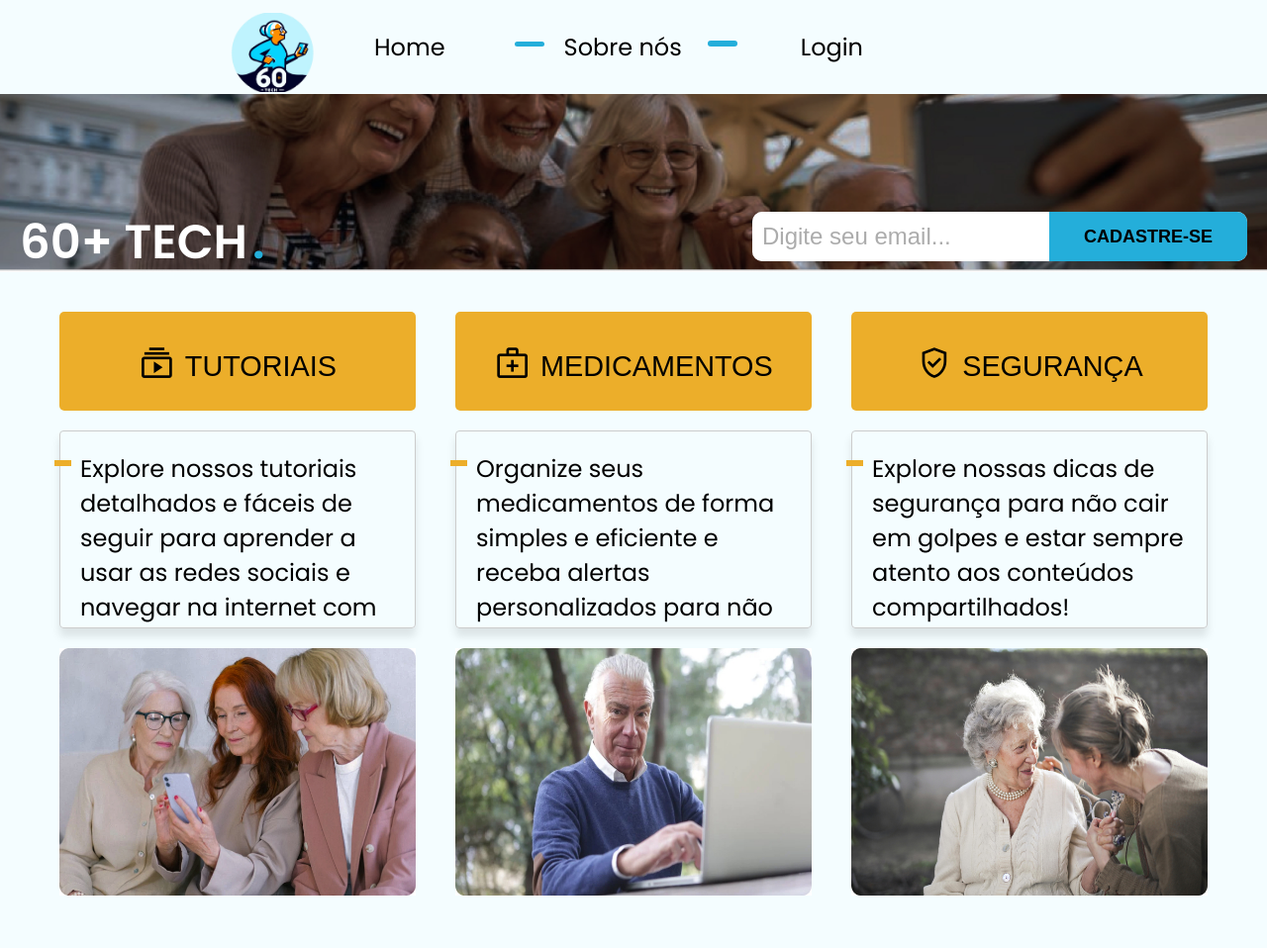
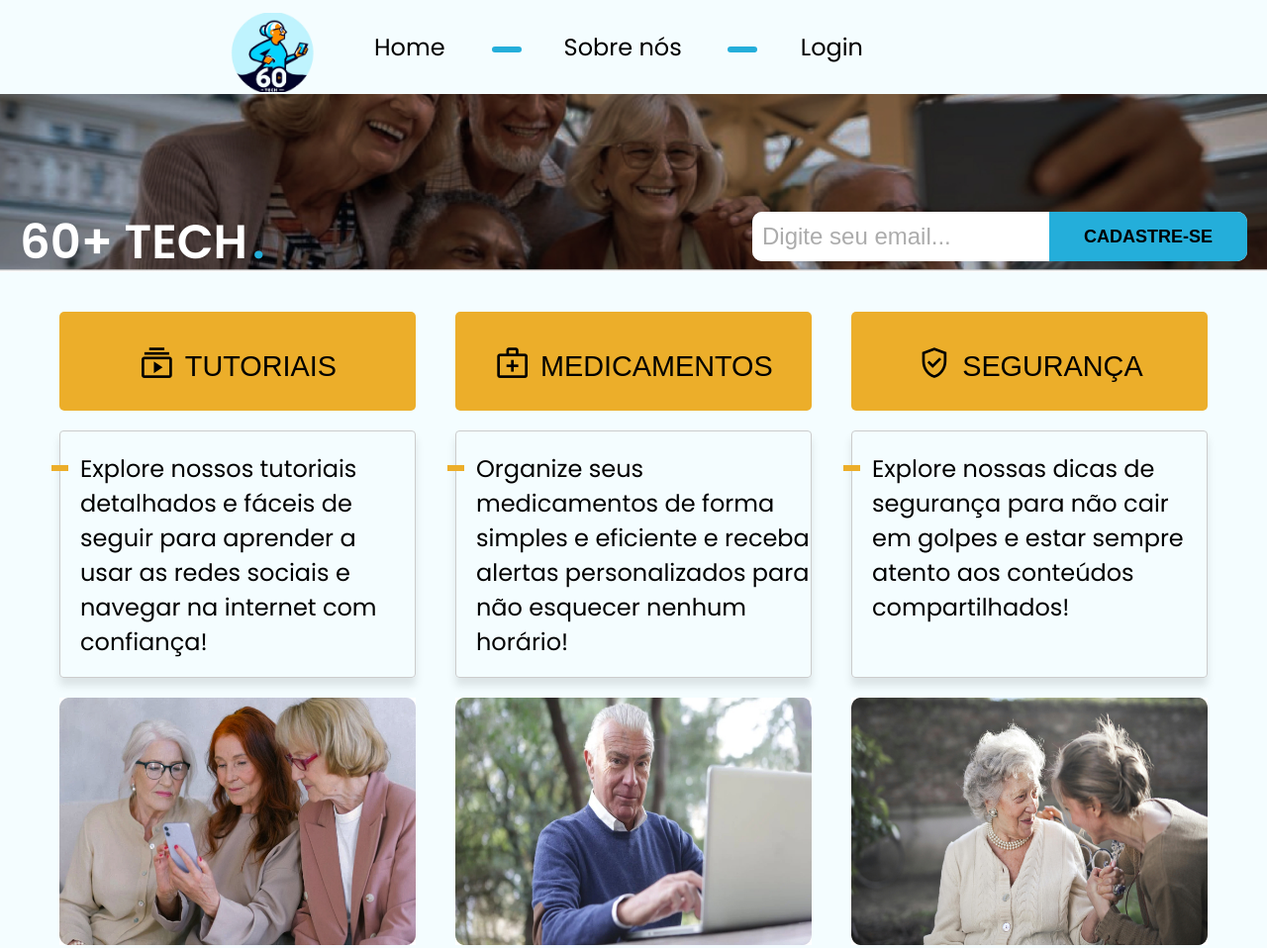
Before and after one commit to ICEI-PUC-Minas-PMV-SI/pmv-si-2024-1-pe1-t5-60tech, a plain HTML site: page src/index.html in a window 1280 px wide. Shown: the top 958 px of the page at 99% size. Drawn offline with nearby package versions, Linux system fonts and the light colour scheme.

Commit message:
fix/detalhe

```diff
--- a/src/index.html
+++ b/src/index.html
@@ -44,7 +44,7 @@
     <section id="servicos">
       <div class="servico">
         <button class="main-btn"><span class="material-symbols-outlined tutorial">
-          subscriptions
+            subscriptions
           </span>Tutoriais</button>
         <div class="descricao">
           <span class="main-detalhe-01"></span>
@@ -56,19 +56,19 @@
       </div>
       <div class="servico">
         <button class="main-btn"><span class="material-symbols-outlined medicamento">
-          medical_services
+            medical_services
           </span>Medicamentos</button>
         <div class="descricao">
           <span class="main-detalhe-02"></span>
           <div class="box">
-            <p>Organize seus medicamentos de forma simples e eficiente e receba alertas personalizados para não esquecer nenhum horário. Sua saúde em boas mãos, com a tecnologia ao seu lado!</p>
+            <p>Organize seus medicamentos de forma simples e eficiente e receba alertas personalizados para não esquecer nenhum horário!</p>
           </div>
           <img src="./img/medicamentos.jpg" alt="Medicamentos">
         </div>
       </div>
       <div class="servico">
         <button class="main-btn"><span class="material-symbols-outlined seguranca">
-          verified_user
+            verified_user
           </span>Segurança</button>
         <div class="descricao">
           <span class="main-detalhe-03"></span>
--- a/src/styles.css
+++ b/src/styles.css
@@ -3,7 +3,6 @@
   padding: 0;
   box-sizing: border-box;
 }
-
 
 body {
   font-family: "Poppins", sans-serif;
@@ -50,7 +49,7 @@ nav ul li a {
   width: 1.23em;
   background-color: #24aeda;
   border-radius: 3px;
-  margin: 11px 75px;
+  margin: 17px 95px;
 }
 
 .detalhe-02 {
@@ -59,7 +58,7 @@ nav ul li a {
   width: 1.23em;
   background-color: #24aeda;
   border-radius: 3px;
-  margin: 11.5px -120px;
+  margin: 17px -143px;
 }
 
 .logo {
@@ -201,10 +200,10 @@ main {
 }
 
 .box {
-  height: 200px;
+  height: 250px;
   border: 0.1px solid #ccc;
   box-shadow: 0 8px 8px rgba(0, 0, 0, 0.1);
-  padding: 20px;
+  padding: 20px 0 0 20px;
   box-sizing: border-box;
   border-radius: 4px;
   overflow: hidden;
@@ -214,14 +213,14 @@ main {
 .main-detalhe-02,
 .main-detalhe-03 {
   position: absolute;
-  top: 30px;
-  left: -5px;
+  top: 35px;
+  left: -8px;
   width: 0.7em;
   height: 0.23em;
   background-color: #ecae2a;
 }
 
- img {
+img {
   width: 100%;
   height: 250px;
   width: 345;
@@ -253,7 +252,7 @@ main {
   color: #097c8c;
   font-weight: bold;
   display: block;
-  margin: 60px 0 0 -925px;
+  margin: 200px 0 0 -875px;
 }
 
 .dicas iframe {
@@ -328,7 +327,6 @@ p.copyright {
   top: 5px;
 }
 
-
 .material-icons {
   position: relative;
   top: 6px;
```
